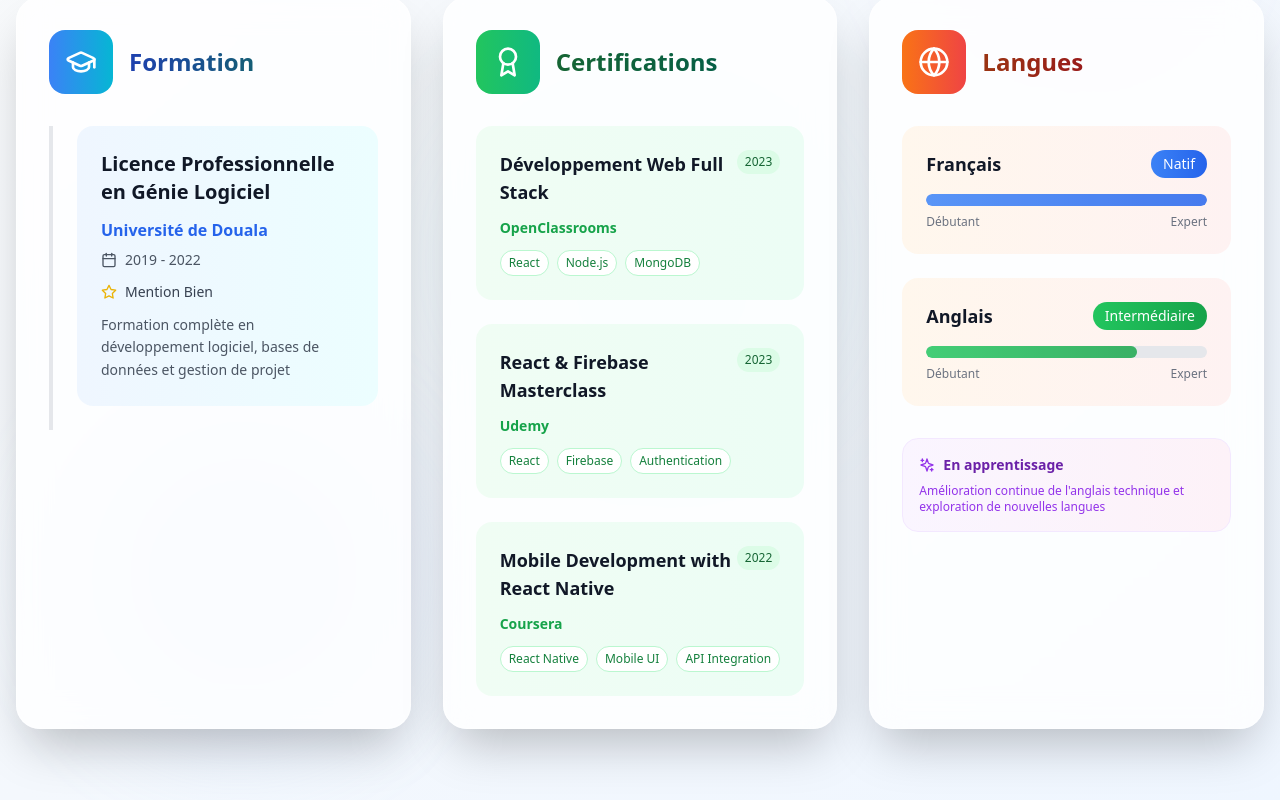
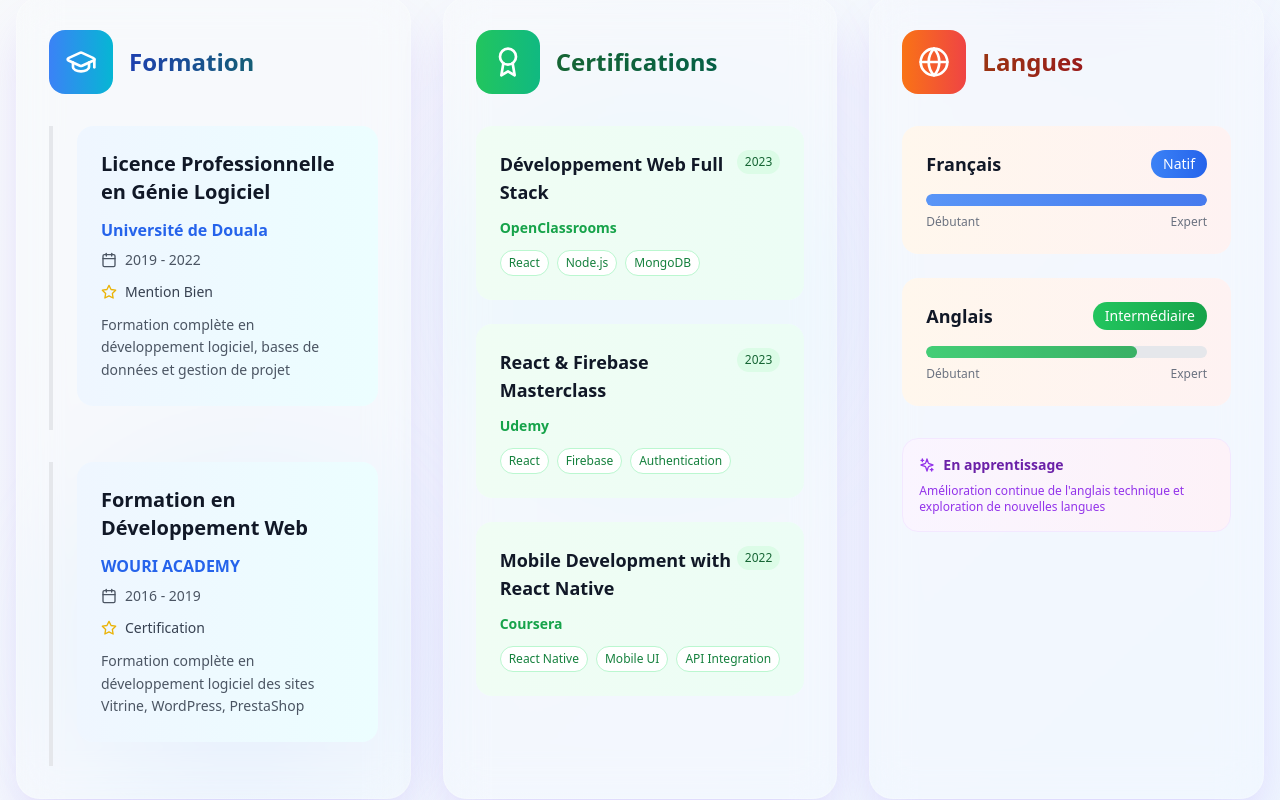
Before and after one commit to CedricTiako/Porfolio-paulOndoaZeh, a React (Vite) app: page / in a window 1280 px wide. Shown: the part 6660-7460 px from the top of the page. Built offline with nearby package versions, Linux system fonts and the light colour scheme.

Commit message:
Ajout de la formation WOURI ACADEMY

```diff
--- a/src/components/Education.tsx
+++ b/src/components/Education.tsx
@@ -10,6 +10,14 @@ const Education = () => {
       type: 'Diplôme',
       grade: 'Mention Bien',
       description: 'Formation complète en développement logiciel, bases de données et gestion de projet'
+    },
+    {
+      degree: 'Formation en Développement Web',
+      institution: 'WOURI ACADEMY',
+      period: '2016 - 2019',
+      type: 'Formation',
+      grade: 'Certification',
+      description: 'Formation complète en développement logiciel des sites Vitrine, WordPress, PrestaShop'
     }
   ];
 
@@ -43,21 +51,21 @@ const Education = () => {
   ];
 
   return (
-    <section id="education" className="py-20 bg-gradient-to-br from-gray-50 to-blue-50 relative overflow-hidden">
+    <section id="education" className="py-20 bg-gradient-to-br from-gray-50 to-blue-50 dark:from-gray-900 dark:to-blue-900/20 relative overflow-hidden">
       {/* Background Elements */}
       <div className="absolute inset-0">
-        <div className="absolute top-20 right-20 w-64 h-64 bg-purple-200/30 rounded-full blur-3xl animate-pulse"></div>
-        <div className="absolute bottom-20 left-20 w-80 h-80 bg-blue-200/30 rounded-full blur-3xl animate-pulse delay-1000"></div>
-        <div className="absolute top-1/2 left-1/2 transform -translate-x-1/2 -translate-y-1/2 w-96 h-96 bg-cyan-200/20 rounded-full blur-3xl animate-pulse delay-2000"></div>
+        <div className="absolute top-20 right-20 w-64 h-64 bg-purple-200/30 dark:bg-purple-500/10 rounded-full blur-3xl animate-pulse"></div>
+        <div className="absolute bottom-20 left-20 w-80 h-80 bg-blue-200/30 dark:bg-blue-500/10 rounded-full blur-3xl animate-pulse delay-1000"></div>
+        <div className="absolute top-1/2 left-1/2 transform -translate-x-1/2 -translate-y-1/2 w-96 h-96 bg-cyan-200/20 dark:bg-cyan-500/10 rounded-full blur-3xl animate-pulse delay-2000"></div>
       </div>
 
       <div className="relative z-10 container mx-auto px-4">
         <div className="text-center mb-16 animate-fade-in-up">
-          <div className="inline-flex items-center space-x-2 bg-gradient-to-r from-purple-100 to-blue-100 rounded-full px-6 py-2 mb-6">
+          <div className="inline-flex items-center space-x-2 bg-gradient-to-r from-purple-100 to-blue-100 dark:from-purple-900/30 dark:to-blue-900/30 rounded-full px-6 py-2 mb-6">
             <BookOpen className="text-purple-600" size={20} />
-            <span className="text-purple-800 font-medium">Mon apprentissage</span>
+            <span className="text-purple-800 dark:text-purple-300 font-medium">Mon apprentissage</span>
           </div>
-          <h2 className="text-4xl md:text-5xl font-bold bg-gradient-to-r from-gray-900 via-purple-800 to-blue-800 bg-clip-text text-transparent mb-6">
+          <h2 className="text-4xl md:text-5xl font-bold bg-gradient-to-r from-gray-900 via-purple-800 to-blue-800 dark:from-gray-100 dark:via-purple-300 dark:to-blue-300 bg-clip-text text-transparent mb-6">
             Formation & Langues
           </h2>
           <div className="w-24 h-1 bg-gradient-to-r from-purple-600 to-blue-600 mx-auto rounded-full"></div>
@@ -66,62 +74,64 @@ const Education = () => {
         <div className="max-w-7xl mx-auto grid grid-cols-1 lg:grid-cols-3 gap-8">
           {/* Education */}
           <div className="lg:col-span-1 animate-fade-in-up delay-200">
-            <div className="bg-white/80 backdrop-blur-lg rounded-3xl p-8 shadow-2xl border border-white/50 hover:shadow-3xl transition-all duration-500 hover:scale-105 h-full">
+            <div className="glass-card glass-card-hover rounded-3xl p-8 shadow-2xl hover:shadow-3xl transition-all duration-500 hover:scale-105 h-full">
               <div className="flex items-center mb-8">
                 <div className="p-4 bg-gradient-to-r from-blue-500 to-cyan-500 rounded-2xl mr-4">
                   <GraduationCap className="text-white" size={32} />
                 </div>
-                <h3 className="text-2xl font-bold bg-gradient-to-r from-blue-800 to-cyan-800 bg-clip-text text-transparent">Formation</h3>
+                <h3 className="text-2xl font-bold bg-gradient-to-r from-blue-800 to-cyan-800 dark:from-blue-300 dark:to-cyan-300 bg-clip-text text-transparent">Formation</h3>
               </div>
 
+              <div className="space-y-8">
                 {education.map((edu, index) => (
                   <div key={index} className="relative">
                     <div className="border-l-4 border-gradient-to-b from-blue-500 to-cyan-500 pl-6 pb-6">
-                    <div className="bg-gradient-to-r from-blue-50 to-cyan-50 rounded-2xl p-6 hover:shadow-lg transition-all duration-300">
-                      <h4 className="text-xl font-bold text-gray-900 mb-3">{edu.degree}</h4>
-                      <p className="text-blue-600 font-semibold mb-2">{edu.institution}</p>
-                      <div className="flex items-center text-gray-600 mb-3">
+                      <div className="bg-gradient-to-r from-blue-50 to-cyan-50 dark:from-blue-900/20 dark:to-cyan-900/20 rounded-2xl p-6 hover:shadow-lg transition-all duration-300">
+                        <h4 className="text-xl font-bold text-gray-900 dark:text-white mb-3">{edu.degree}</h4>
+                        <p className="text-blue-600 dark:text-blue-400 font-semibold mb-2">{edu.institution}</p>
+                        <div className="flex items-center text-gray-600 dark:text-gray-300 mb-3">
                           <Calendar size={16} className="mr-2" />
                           <span className="text-sm">{edu.period}</span>
                         </div>
                         <div className="flex items-center mb-3">
                           <Star className="text-yellow-500 mr-2" size={16} />
-                        <span className="text-sm font-medium text-gray-700">{edu.grade}</span>
+                          <span className="text-sm font-medium text-gray-700 dark:text-gray-300">{edu.grade}</span>
                         </div>
-                      <p className="text-gray-600 text-sm leading-relaxed">{edu.description}</p>
+                        <p className="text-gray-600 dark:text-gray-300 text-sm leading-relaxed">{edu.description}</p>
                       </div>
                     </div>
                   </div>
                 ))}
               </div>
             </div>
+          </div>
 
           {/* Certifications */}
           <div className="lg:col-span-1 animate-fade-in-up delay-400">
-            <div className="bg-white/80 backdrop-blur-lg rounded-3xl p-8 shadow-2xl border border-white/50 hover:shadow-3xl transition-all duration-500 hover:scale-105 h-full">
+            <div className="glass-card glass-card-hover rounded-3xl p-8 shadow-2xl hover:shadow-3xl transition-all duration-500 hover:scale-105 h-full">
               <div className="flex items-center mb-8">
                 <div className="p-4 bg-gradient-to-r from-green-500 to-emerald-500 rounded-2xl mr-4">
                   <Award className="text-white" size={32} />
                 </div>
-                <h3 className="text-2xl font-bold bg-gradient-to-r from-green-800 to-emerald-800 bg-clip-text text-transparent">Certifications</h3>
+                <h3 className="text-2xl font-bold bg-gradient-to-r from-green-800 to-emerald-800 dark:from-green-300 dark:to-emerald-300 bg-clip-text text-transparent">Certifications</h3>
               </div>
 
               <div className="space-y-6">
                 {certifications.map((cert, index) => (
                   <div key={index} className="group">
-                    <div className="bg-gradient-to-r from-green-50 to-emerald-50 rounded-2xl p-6 hover:shadow-lg transition-all duration-300 hover:scale-105">
+                    <div className="bg-gradient-to-r from-green-50 to-emerald-50 dark:from-green-900/20 dark:to-emerald-900/20 rounded-2xl p-6 hover:shadow-lg transition-all duration-300 hover:scale-105">
                       <div className="flex items-start justify-between mb-3">
-                        <h4 className="text-lg font-bold text-gray-900 group-hover:text-green-700 transition-colors duration-300">
+                        <h4 className="text-lg font-bold text-gray-900 dark:text-white group-hover:text-green-700 dark:group-hover:text-green-300 transition-colors duration-300">
                           {cert.name}
                         </h4>
-                        <span className="text-xs bg-green-100 text-green-800 px-2 py-1 rounded-full font-medium">
+                        <span className="text-xs bg-green-100 dark:bg-green-900/30 text-green-800 dark:text-green-300 px-2 py-1 rounded-full font-medium">
                           {cert.year}
                         </span>
                       </div>
-                      <p className="text-green-600 font-semibold text-sm mb-3">{cert.provider}</p>
+                      <p className="text-green-600 dark:text-green-400 font-semibold text-sm mb-3">{cert.provider}</p>
                       <div className="flex flex-wrap gap-2">
                         {cert.skills.map((skill, skillIndex) => (
-                          <span key={skillIndex} className="text-xs bg-white text-green-700 px-2 py-1 rounded-full border border-green-200">
+                          <span key={skillIndex} className="text-xs bg-white dark:bg-gray-800 text-green-700 dark:text-green-300 px-2 py-1 rounded-full border border-green-200 dark:border-green-700">
                             {skill}
                           </span>
                         ))}
@@ -135,20 +145,20 @@ const Education = () => {
 
           {/* Languages */}
           <div className="lg:col-span-1 animate-fade-in-up delay-600">
-            <div className="bg-white/80 backdrop-blur-lg rounded-3xl p-8 shadow-2xl border border-white/50 hover:shadow-3xl transition-all duration-500 hover:scale-105 h-full">
+            <div className="glass-card glass-card-hover rounded-3xl p-8 shadow-2xl hover:shadow-3xl transition-all duration-500 hover:scale-105 h-full">
               <div className="flex items-center mb-8">
                 <div className="p-4 bg-gradient-to-r from-orange-500 to-red-500 rounded-2xl mr-4">
                   <Globe className="text-white" size={32} />
                 </div>
-                <h3 className="text-2xl font-bold bg-gradient-to-r from-orange-800 to-red-800 bg-clip-text text-transparent">Langues</h3>
+                <h3 className="text-2xl font-bold bg-gradient-to-r from-orange-800 to-red-800 dark:from-orange-300 dark:to-red-300 bg-clip-text text-transparent">Langues</h3>
               </div>
 
               <div className="space-y-6">
                 {languages.map((lang, index) => (
                   <div key={index} className="group">
-                    <div className="bg-gradient-to-r from-orange-50 to-red-50 rounded-2xl p-6 hover:shadow-lg transition-all duration-300">
+                    <div className="bg-gradient-to-r from-orange-50 to-red-50 dark:from-orange-900/20 dark:to-red-900/20 rounded-2xl p-6 hover:shadow-lg transition-all duration-300">
                       <div className="flex items-center justify-between mb-4">
-                        <span className="font-bold text-gray-900 text-lg">{lang.name}</span>
+                        <span className="font-bold text-gray-900 dark:text-white text-lg">{lang.name}</span>
                         <span className={`px-3 py-1 rounded-full text-sm font-medium bg-gradient-to-r ${lang.color} text-white`}>
                           {lang.level}
                         </span>
@@ -156,7 +166,7 @@ const Education = () => {
 
                       {/* Progress Bar */}
                       <div className="relative">
-                        <div className="w-full bg-gray-200 rounded-full h-3 overflow-hidden">
+                        <div className="w-full bg-gray-200 dark:bg-gray-700 rounded-full h-3 overflow-hidden">
                           <div
                             className={`h-full bg-gradient-to-r ${lang.color} rounded-full transition-all duration-1000 ease-out relative overflow-hidden`}
                             style={{ width: `${lang.percentage}%` }}
@@ -164,7 +174,7 @@ const Education = () => {
                             <div className="absolute inset-0 bg-white/30 animate-pulse"></div>
                           </div>
                         </div>
-                        <div className="flex justify-between text-xs text-gray-500 mt-2">
+                        <div className="flex justify-between text-xs text-gray-500 dark:text-gray-400 mt-2">
                           <span>Débutant</span>
                           <span>Expert</span>
                         </div>
@@ -175,12 +185,12 @@ const Education = () => {
               </div>
 
               {/* Additional Info */}
-              <div className="mt-8 p-4 bg-gradient-to-r from-purple-50 to-pink-50 rounded-2xl border border-purple-100">
+              <div className="mt-8 p-4 bg-gradient-to-r from-purple-50 to-pink-50 dark:from-purple-900/20 dark:to-pink-900/20 rounded-2xl border border-purple-100 dark:border-purple-800">
                 <div className="flex items-center mb-2">
                   <Sparkles className="text-purple-600 mr-2" size={16} />
-                  <span className="text-sm font-semibold text-purple-800">En apprentissage</span>
+                  <span className="text-sm font-semibold text-purple-800 dark:text-purple-300">En apprentissage</span>
                 </div>
-                <p className="text-xs text-purple-600">
+                <p className="text-xs text-purple-600 dark:text-purple-400">
                   Amélioration continue de l'anglais technique et exploration de nouvelles langues
                 </p>
               </div>
```
Lines whose indentation alone changed are shown as unchanged.
